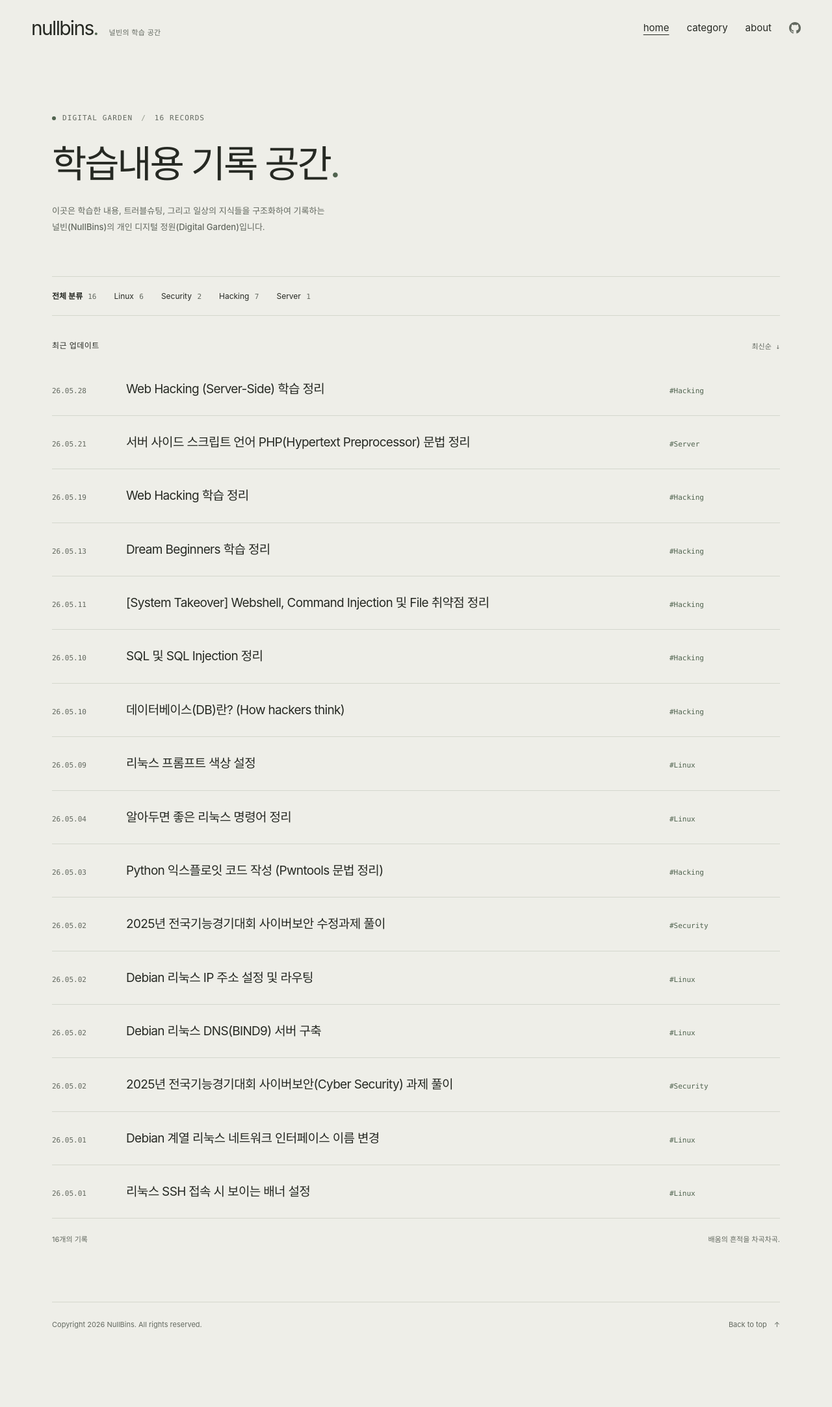
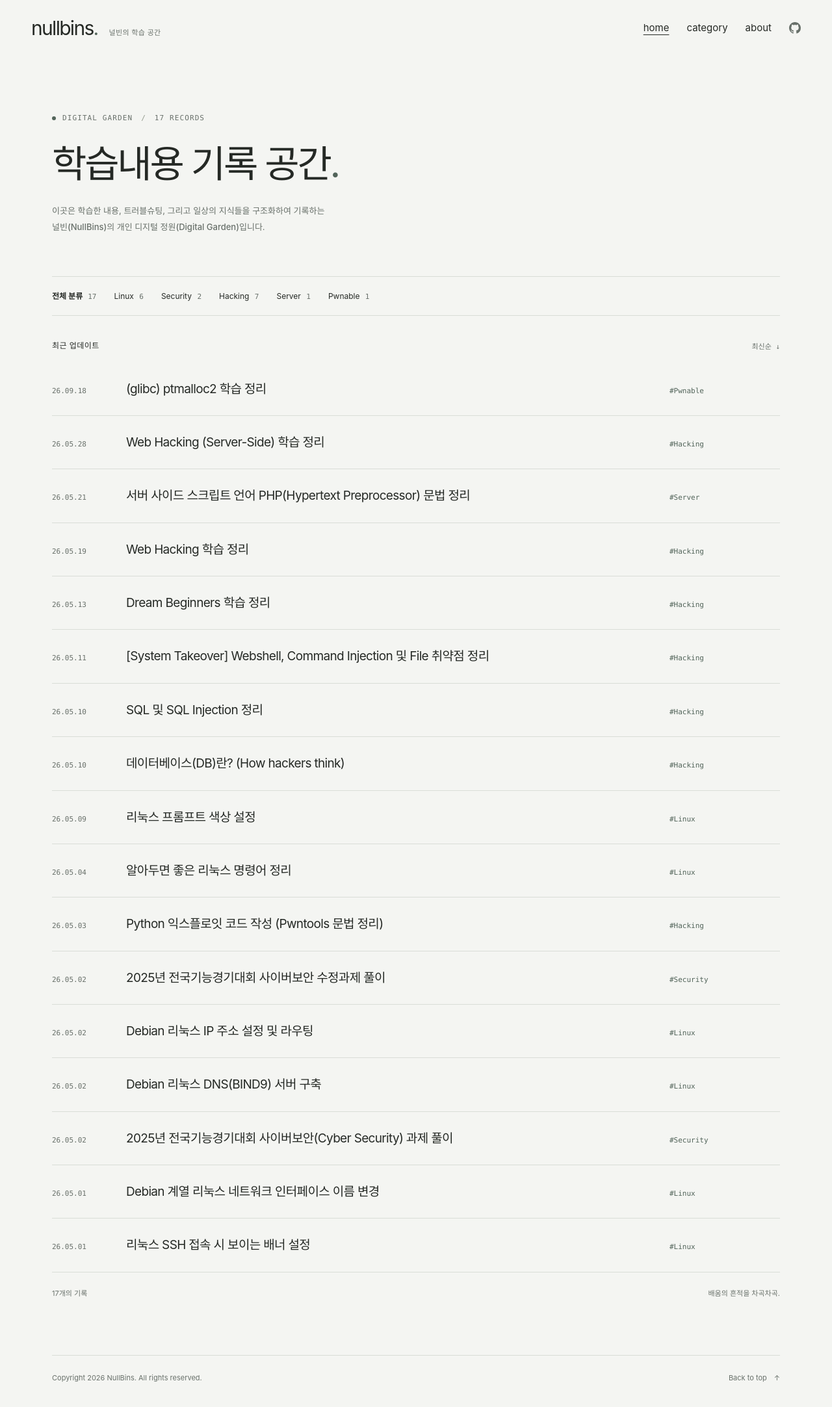
Before and after one commit to NullBins/nullbins.github.io, a Jekyll site: the page built from index.html, in a window 1280 px wide. Shown: the whole page at 65% size. Built offline with Jekyll 4.4.1, drawn with Linux system fonts in a browser that asks for light colours; some web fonts are replaced; before the commit the page ends 2083 px from its top, so only the background shows below that; some of the changed lines change nothing that is shown.

Commit message:
feat: add new blog post (#ptmalloc2)

````diff
--- /dev/null
+++ b/_posts/2026-09-18-ptmalloc2.md
@@ -0,0 +1,228 @@
+---
+layout: default
+title: "(glibc) ptmalloc2 학습 정리"
+description: "(glibc) ptmalloc2 학습 정리"
+date: 2026-09-18
+categories: Pwnable
+---
+
+## 0) 전체 구조
+
+>```c
+>char *a = malloc(0x20);
+>
+>free(a);
+>```
+
+- **개발자 입장** : `malloc()` → `메모리 받음`  → `free()` → `메모리 반납`
+- **glibc 내부** : `malloc(0x20)` → `glibc malloc` → `[ tcache | fastbin | smallbin | unsorted bin | largebin ] 확인, top chunk 사용` → `Heap`
+- free() 동작 : `free(chunk)` → `[ glibc가 재사용 위해 저장해둠 ]` → `bin`
+
+---
+
+## 1) ptmalloc2란?
+
+>```c
+>malloc(0x20);
+>free(ptr);
+>calloc(count, sizeof(size));
+>realloc(ptr, sizeof(size));
+>```
+
+- 위 처럼 함수를 호출하면 이 함수들이 실제 메모리를 관리해야함.
+- 이러한 Linux glibc의 malloc 구현이 ptmalloc2의 allocator이다.
+
+> allocator → 프로그램이 동적 메모리를 요청하고 반환하는 작업을 관리하는 코드
+>
+
+- `malloc(0x20);` 을 호출 할때마다 OS(운영체제)한테 `“저 32바이트 주세요!!!!”` 라고 요청하면 매우 비효율적이다. 왜냐하면 system call을 통해 kernel 모드로 전환 해야하기 때문이다. 이러한 모드 전환은 많은 CPU 싸이클을 소모하는 무거운 작업이다.
+- 때문에 OS(운영체제)는 `malloc(0x20);` 으로 힙 메모리 영역을 호출하면, allocator가 OS에 system call(Linux의 `brk` or `mmap` )을 보낸다. → OS는 이 요청한 `0x30` 을 수용할 수 있는 최소 단위인 `4KB(4,096byte → 1Page)`의 Page 단위로 가상 주소를 늘려준다. (***놀랍게도 이 단계에서도 실제 피지컬 RAM과 연결은 되지 않는다*** → 할당 받은 heap 주소에 실제로 Read/Write 를 해야 물리 RAM과 메모리 매핑이 된다)
+- 이후 C 라이브러리 glibc allocator가 위의 페이지를 쪼개어 `Chunk` 단위로 관리하여 나눠 준다. → 이때 이 페이지에 있는 chunk를 관리하는 구조가 `arena` 이다. → allocator는 멀티스레드 성능을 위해 여러 `arena` 를 사용할 수 있다.
+
+---
+
+## 2) Heap이란?
+
+> Heap은 Runtime 중 필요한 메모리를 동적으로 할당하는 메모리 영역이다.
+>
+
+>```c
+>#include <stdio.h>
+>#include <stdlib.h>
+>
+>int main(void) {
+>	char *p = malloc(100);
+>	p[0] = 'A";
+>	free(p);
+>
+>	return 0;
+>}
+>```
+
+- 위 코드에서 포인터 **p**가 가리키는 **100바이트** 공간은 heap 메모리 영역에서 관리 된다.
+
+>```c
+>Low Address
+>┌─────────────────────┐
+>│ .text               │
+>├─────────────────────┤
+>│ .data / .bss        │
+>├─────────────────────┤
+>│                     │
+>│ Heap                │
+>│ ↓ 증가               │
+>│                     │
+>│                     │
+>│ ↑ 증가               │
+>│ Stack               │
+>├─────────────────────┤
+>│ shared libraries    │
+>└─────────────────────┘
+>High Address
+>```
+
+- 위는 단순화 된 메모리 영역 구조인데 실제로는 ASLR, PIE, mmap 등에 따라 훨씬 복잡해진다.
+- 용어 정리를 하면
+    - **Heap** → 실행중에 관리되는 동적 메모리 영역
+    - **Arena** → 위 영역의 chunk를 관리하는 구조
+    - **Chunk** → malloc이 관리하는 개별 메모리 단위
+    - **Bin** → free된 chunk 목록
+
+---
+
+## 3) Heap Chunk
+
+> glibc는 Chunk를 관리할 수 있도록 Metadata가 붙은 Chunk를 만든다.
+>
+
+>```c
+>char *p = malloc(0x20);
+>```
+
+- 위 같이 malloc을 호출 했을때, 정확히 0x20(32바이트) 만큼 떼서 주는게 아니다.
+- glibc가 관리할 수 있도록 **Metadata**가 붙은 `chunk` 를 만든다.
+
+>```c
+>Chunk
+>
+>Low Address
+>
+>+------------------------+
+>| prev_size              | 8 bytes
+>+------------------------+
+>| size + flags           | 8 bytes
+>+------------------------+
+>|                        |
+>| user data              |
+>|                        |
+>+------------------------+
+>
+>High Address
+>```
+
+- 위 처럼 메타데이터 16바이트(8 + 8 바이트)가 붙는다. (64bit 기준)
+- glibc chunk의 내부 구조를 단순화하면 아래와 같이 나타낼 수 있다.
+
+>```c
+>struct malloc_chunk {
+>	size_t mchunk_prev_size;
+>	size_t mchunk_size;
+>
+>	struct malloc_chunk *fd;
+>	struct malloc_chunk *bk;
+>
+>	struct malloc_chunk *fd_nextsize;
+>	struct malloc_chunk *bk_nextsize;
+>}
+>```
+
+- `fd(forward pointer)` → Linked list 상에서 **다음에** 위치한 메모리 블럭을 가리킨다.
+- `bk(backward pointer)` → Linked list 상에서 **이전에** 위치한 메모리 블럭을 가리킨다.
+
+![IMAGE](/assets/images/Pwnable/image01.png)
+
+- 위의 fd, bk 포인터는 chunk가 `free()` 되면 그 공간을 glibc가 재활용하여 관리하기위해 저장되어 사용된다.
+
+---
+
+## 4) Allocated Chunk와 Free Chunk의 차이
+
+### #사용중인 Chunk
+
+>```c
+>After malloc()
+>
+>chunk
+>↓
+>+0x00  +----------------------+
+>       | prev_size            |
+>+0x08  +----------------------+
+>       | size                 |
+>+0x10  +----------------------+ ← malloc() return address
+>       | AAAAAAAAAAAAAAAA     |
+>       | user data            |
+>       | AAAAAAAAAAAAAAAA     |
+>       +----------------------+
+>```
+
+>```c
+>char *p = malloc(0x20);
+>```
+
+- 위와 같이 malloc을 호출한다면 malloc의 반환 주소는 chunk의 시작 주소가 아닌
+
+>```c
+>                    p
+>                    ↓
+>+-------------------+----------------
+>| metadata          | user data
+>+-------------------+----------------
+>```
+
+- 위 처럼 user data의 시작 주소가 반환된다.
+- 즉, chunk address와 malloc return address는 `0x10 바이트` 차이가 날 수 밖에 없다.
+
+---
+
+## 5) Free chunk 이후 내부 구조
+
+>```c
+>free(p); // 메모리 해제 하는 순간
+>```
+
+- 위의 사용자 데이터는 더 이상 사용자 소유가 아니다.
+- glibc는 그 공간을 자료 구조로 사용할 수 있다.
+
+### #Doubly-linked bin
+
+>```c
+>+----------------------+
+>| prev_size            |
+>+----------------------+
+>| size                 |
+>+----------------------+
+>| fd                   |
+>+----------------------+
+>| bk                   |
+>+----------------------+
+>| ...                  |
+>+----------------------+
+>```
+
+### #Singly-linked bin (tcache, fastbin)
+
+>```c
+>+----------------------+
+>| prev_size            |
+>+----------------------+
+>| size                 |
+>+----------------------+
+>| next                 |
+>+----------------------+
+>| uset data            |
+>+----------------------+
+>```
+
+> ( . . . 작성중 . . . )
+
+---
--- a/assets/css/site.css
+++ b/assets/css/site.css
@@ -3,12 +3,12 @@
 /* Editorial presentation only. Post data and URLs remain in Jekyll. */
 :root {
     color-scheme: light;
-    --paper: #eeeee8;
-    --ink: #262923;
-    --muted: #62685f;
-    --line: #d4d7cd;
-    --accent: #50634f;
-    --wash: #e5e7de;
+    --paper: #F4F5F2;
+    --ink: #252925;
+    --muted: #68706A;
+    --line: #D9DDD7;
+    --accent: #52645A;
+    --wash: #E9ECE7;
     --serif: "Pretendard Variable", Pretendard, -apple-system, BlinkMacSystemFont, system-ui, sans-serif;
     --post-title-serif: "Pretendard Variable", Pretendard, -apple-system, BlinkMacSystemFont, system-ui, sans-serif;
     --sans: -apple-system, BlinkMacSystemFont, "Apple SD Gothic Neo", "Malgun Gothic", sans-serif;
````
Also changed, not shown: assets/images/Pwnable/image01.png (added).
